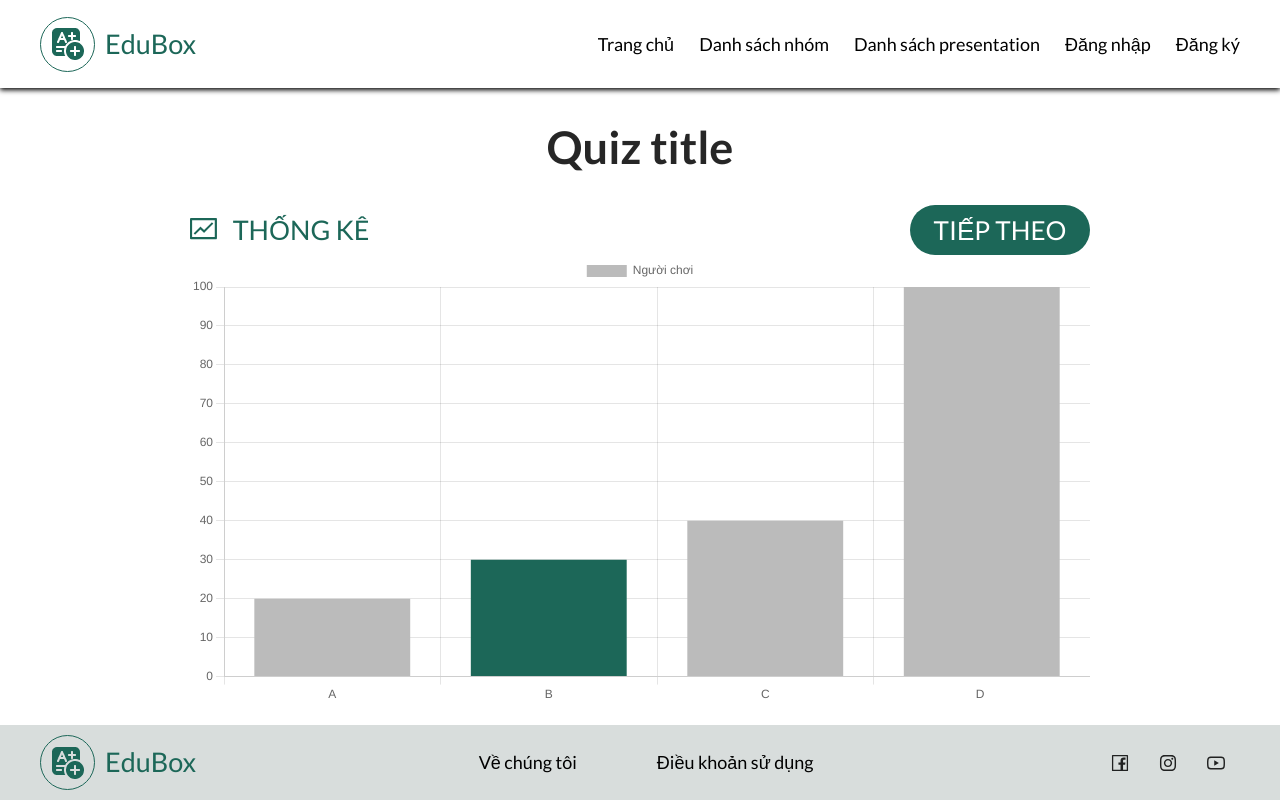
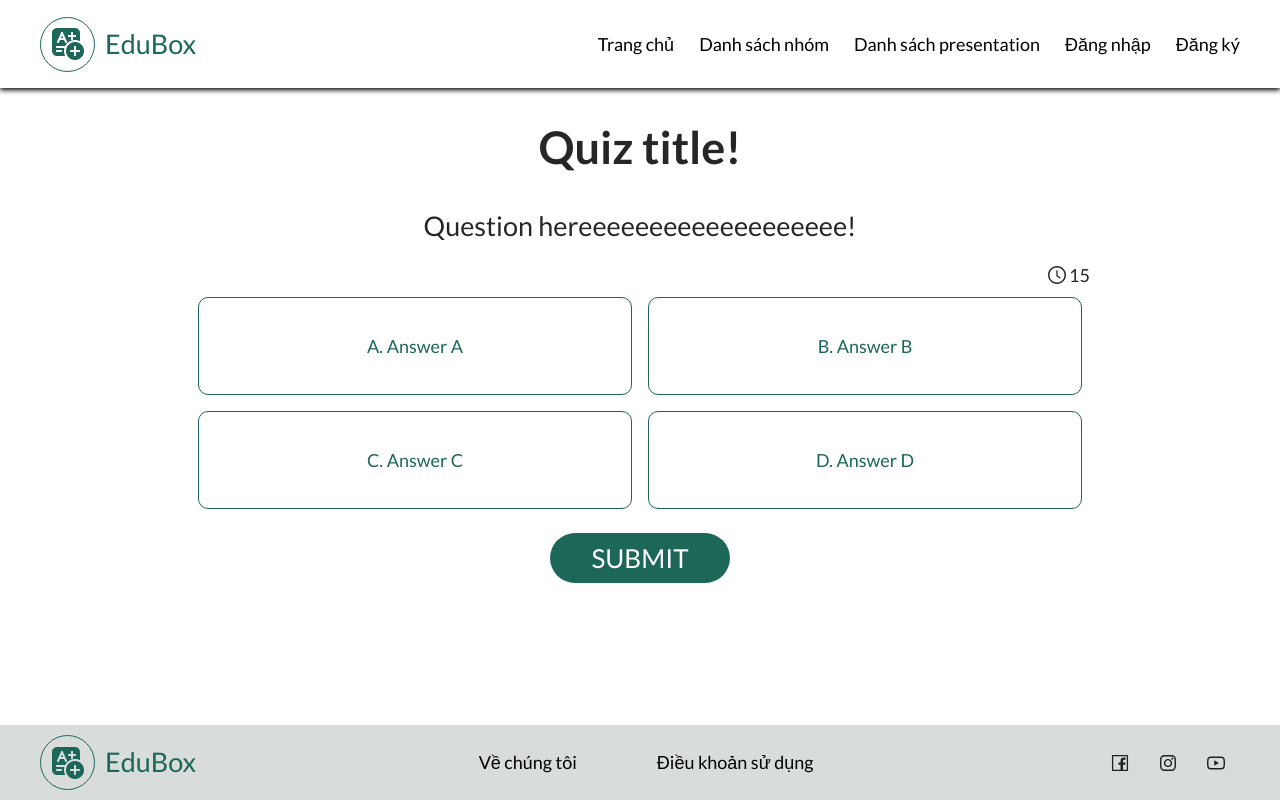
Before and after one commit to caohaisil201/kahoot-client, a React (Create React App) app: page /game/1 in a window 1280 px wide. Built offline with nearby package versions, Linux system fonts and the light colour scheme.

Commit message:
prepare change slide state event

```diff
--- a/src/views/components/Countdown/index.jsx
+++ b/src/views/components/Countdown/index.jsx
@@ -1,22 +1,16 @@
 import React from 'react';
 import Countdown from 'react-countdown';
 
+const Renderer = ({ completed, seconds }) => {
+  if (completed) {
+    return <span>0</span>;
+  } else {
+    return <span>{seconds}</span>;
+  }
+};
 
-const renderer = ({completed, seconds}) => {
-  if(completed) {
-    return <span>0</span>
-  }else {
-    return <span>{seconds}</span>
-  }
-}
+const CustomCountDown = React.memo(({ value }) => {
+  return <Countdown date={Date.now() + value * 1000} renderer={Renderer} />;
+});
 
-const CustomCountDown = ({value}) => {
-  return (
-    <Countdown
-      date={Date.now() + value * 1000}
-      renderer={renderer}
-    />
-  )
-}
-
-export default CustomCountDown
+export default CustomCountDown;
--- a/src/views/pages/Game/Answer.jsx
+++ b/src/views/pages/Game/Answer.jsx
@@ -1,9 +1,56 @@
-import React from 'react';
+import React, { useEffect, useState } from 'react';
 import { ClockCircleOutlined, UserOutlined } from '@ant-design/icons';
 import CustomCountDown from 'views/components/Countdown';
+import { Checkbox } from 'antd';
+import _debounce from 'lodash/debounce';
 
-const Answer = ({ userProfile }) => {
+const Answer = ({ userProfile, setSlideState }) => {
   const { role } = userProfile;
+  const answerList = [
+    {
+      key: 'A',
+      value: 'Answer A',
+    },
+    {
+      key: 'B',
+      value: 'Answer B',
+    },
+    {
+      key: 'C',
+      value: 'Answer C',
+    },
+    {
+      key: 'D',
+      value: 'Answer D',
+    },
+  ];
+  const [choices, setChoices] = useState([]);
+  const onChange = (values) => {
+    setChoices(values.sort());
+  };
+
+  const onSubmit = _debounce(() => {
+    if (choices.length <= 0) {
+      console.log('Ban chua chon dap an');
+      return;
+    }
+    // emit event to socket
+    console.log(choices);
+    setSlideState(2);
+  }, 1000);
+
+  useEffect(() => {
+    if (role === 'OWNER') {
+      const timer = setTimeout(() => {
+        setSlideState(3);
+      }, 5 * 1000);
+
+      return () => {
+        clearTimeout(timer);
+      };
+    }
+  }, []);
+
   return (
     <div className="answer mt-6">
       <div className="header">
@@ -25,25 +72,39 @@ const Answer = ({ userProfile }) => {
           <CustomCountDown className="ml-2" value={20} />
         </div>
       </div>
-      <div className="answer-list d-flex">
-        <div className="answer-choice pa-2">
-          <div className="d-flex align-center justify-center">adasd</div>
+
+      {role === 'OWNER' ? (
+        <div className="answer-list d-flex">
+          {answerList.map((answer) => (
+            <div className="answer-choice pa-2" key={answer.key}>
+              <div className="owner-view d-flex align-center justify-center">
+                {answer.key}. {answer.value}
+              </div>
+            </div>
+          ))}
         </div>
-        <div className="answer-choice pa-2">
-          <div className="d-flex align-center justify-center">adasd</div>
-        </div>
-        <div className="answer-choice pa-2">
-          <div className="d-flex align-center justify-center">adasd</div>
-        </div>
-        <div className="answer-choice pa-2">
-          <div className="d-flex align-center justify-center">adasd</div>
-        </div>
-      </div>
+      ) : (
+        <Checkbox.Group className="answer-list d-flex" onChange={onChange}>
+          {answerList.map((answer) => {
+            return (
+              <div className="answer-choice pa-2" key={answer.key}>
+                <Checkbox
+                  className="d-flex align-center justify-center"
+                  value={answer.key}
+                >
+                  {answer.key}. {answer.value}
+                </Checkbox>
+              </div>
+            );
+          })}
+        </Checkbox.Group>
+      )}
+
       {role === 'OWNER' ? (
         <></>
       ) : (
         <div className="mt-4 submit-answer d-flex align-center justify-center">
-          <button className="primary medium">
+          <button onClick={onSubmit} className="primary medium">
             SUBMIT
           </button>
         </div>
--- a/src/views/pages/Game/Result.jsx
+++ b/src/views/pages/Game/Result.jsx
@@ -1,5 +1,4 @@
 import React from 'react';
-// import Loading from 'views/components/Loading';
 import { FundOutlined } from '@ant-design/icons';
 import {
   Chart as ChartJS,
@@ -21,7 +20,7 @@ ChartJS.register(
   Legend
 );
 
-const Result = ({ userProfile }) => {
+const Result = ({ userProfile, setSlideState }) => {
   const { role } = userProfile;
   const trueValue = 1;
   const labels = ['A', 'B', 'C', 'D '];
@@ -30,7 +29,7 @@ const Result = ({ userProfile }) => {
     labels,
     datasets: [
       {
-        label: 'Người chơi',
+        label: '',
         data: result,
         backgroundColor: result.map((item, index) =>
           index === trueValue ? '#1c6758' : '#BBBBBB'
@@ -39,6 +38,7 @@ const Result = ({ userProfile }) => {
     ],
   };
 
+  // socket listen to change slideState
 
   return (
     <div className="result mt-6 d-flex flex-column justify-space-between">
--- a/src/views/pages/Game/Waiting.jsx
+++ b/src/views/pages/Game/Waiting.jsx
@@ -1,7 +1,9 @@
 import React from 'react'
 import Loading from 'views/components/Loading'
 
-const Waiting = () => {
+const Waiting = ({setSlideState}) => {
+  // socket listen to change screen 3
+
   return (
     <div className="waiting mt-6 d-flex flex-column justify-space-between">
       <div className="header">
--- a/src/views/pages/Game/index.jsx
+++ b/src/views/pages/Game/index.jsx
@@ -6,28 +6,37 @@ import Result from './Result';
 
 const Game = () => {
   const userProfile = {
-    role: 'OWNER',
+    role: 'OWNsER',
   };
 
-  const [slideState, setSlideState] = useState(3);
+  const [slideState, setSlideState] = useState(1);
 
   switch (slideState) {
     case 1:
       return (
         <div className="container">
-          <Answer userProfile={userProfile}/>
+          <Answer
+            setSlideState={setSlideState}
+            userProfile={userProfile}
+          />
         </div>
       );
     case 2:
       return (
         <div className="container">
-          <Waiting userProfile={userProfile}/>
+          <Waiting
+            setSlideState={setSlideState}
+            userProfile={userProfile}
+          />
         </div>
       );
     case 3:
       return (
         <div className="container">
-          <Result userProfile={userProfile}/>
+          <Result
+            setSlideState={setSlideState}
+            userProfile={userProfile}
+          />
         </div>
       );
     default:
--- a/src/views/pages/Game/style.scss
+++ b/src/views/pages/Game/style.scss
@@ -6,7 +6,8 @@
   .result {
     width: 900px;
     margin: 0 auto;
-    h1, h2 {
+    h1,
+    h2 {
       text-align: center;
     }
     h1 {
@@ -24,10 +25,25 @@
       .answer-choice {
         width: 50%;
         height: 114px;
-        > div {
+        > div.owner-view {
           height: 100%;
           border: 1px solid v.$primary-color;
+          color: v.$primary-color;
           border-radius: 10px;
+        }
+        > .ant-checkbox-wrapper {
+          height: 100%;
+          border: 1px solid v.$primary-color;
+          color: v.$primary-color;
+          border-radius: 10px;
+          transition: all 0.2s ease;
+          > .ant-checkbox {
+            display: none;
+          }
+          &.ant-checkbox-wrapper-checked {
+            background: v.$primary-color;
+            color: #fff;
+          }
         }
       }
     }
```
